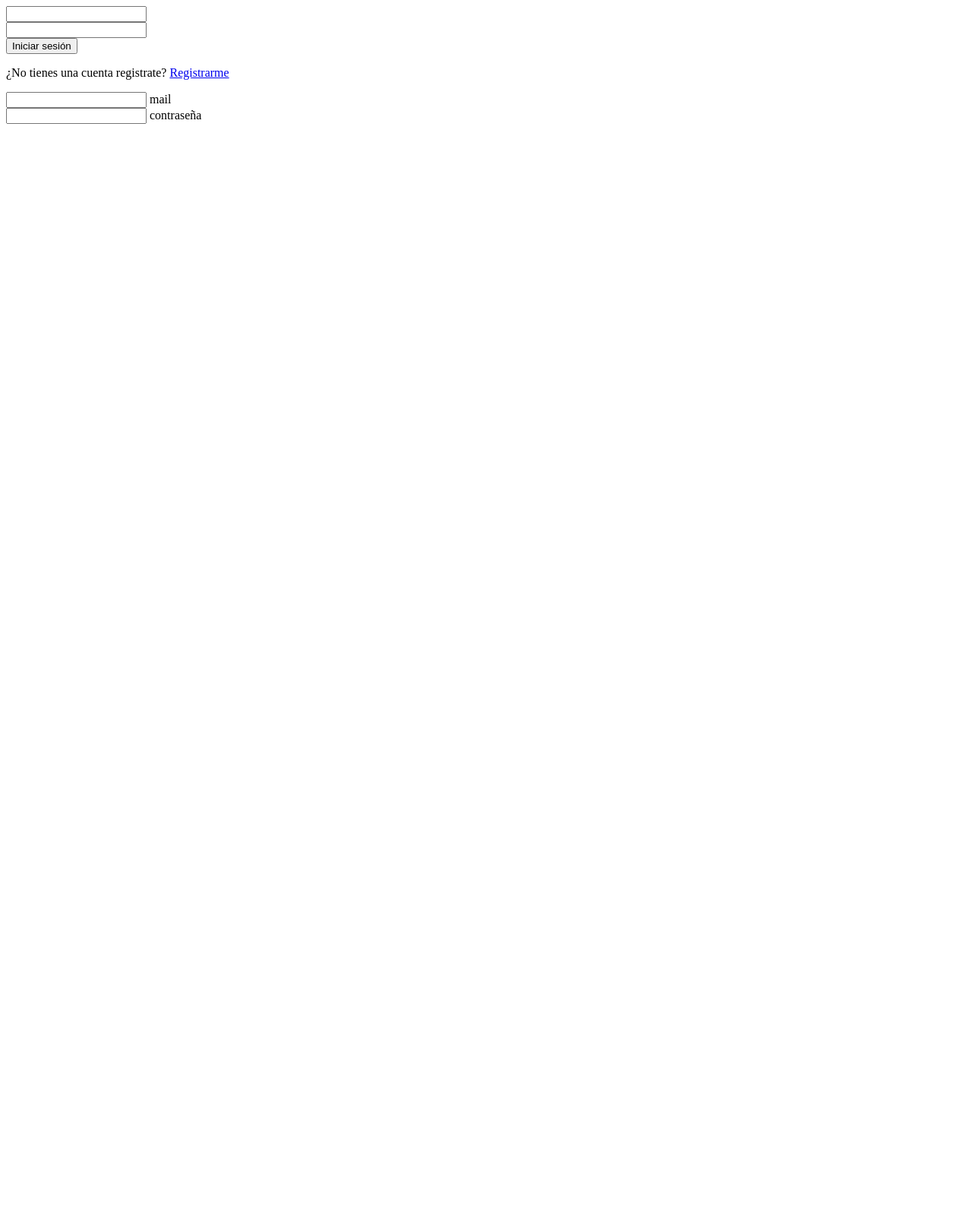
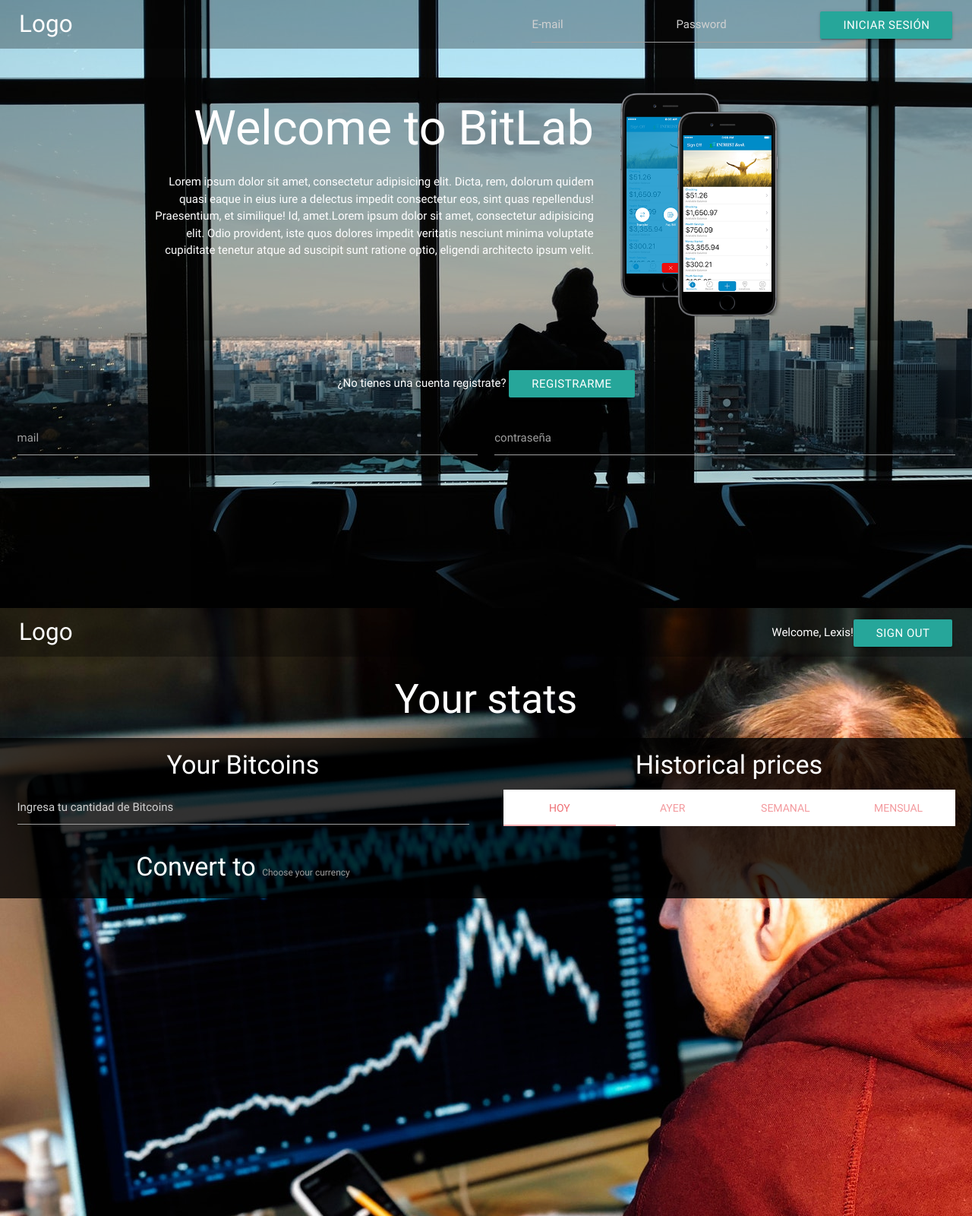
Before and after one commit to massienderella/bitlab, a website: page index.html in a window 1280 px wide. Shown: the whole page at 76% size. Before the commit the page ends 800 px from the top, so only its background shows below. Drawn offline with nearby package versions, Linux system fonts and the light colour scheme; no server answers.

Commit message:
diseño visual + contendores para información desde app.js

```diff
--- a/assets/css/main.css
+++ b/assets/css/main.css
@@ -0,0 +1,60 @@
+body, .row{
+  margin: 0;
+  padding: 0;
+}
+
+.authentication{
+  width: 100%;
+  height: 100vh;
+  background-image: url(../img/background1.jpg);
+}
+
+nav{
+  background-color: rgba(0,0,0,0.3);
+  box-shadow: none;
+}
+
+.nav-wrapper{
+  margin-right: 2%;
+}
+
+.brand-logo{
+  margin-left: 2%;
+}
+
+.description{
+  color: white;
+  background-color: rgba(0,0,0,0.3);
+  margin-top: 3%;
+}
+
+.phone-img{
+  width: 80%;
+  height: auto;
+}
+
+.register{
+  color: white;
+  background-color: rgba(0,0,0,0.3);
+  margin-top: 3%;
+}
+
+#homePage{
+  display: none;
+}
+
+.info{
+  width: 100%;
+  height: 100vh;
+  background-image: url(../img/background2.jpg);
+}
+
+.title{
+  color: white;
+}
+
+.dataInfo{
+  color: white;
+  background-color: rgba(0,0,0,0.8);
+  width: 100%;
+}
--- a/assets/js/app.js
+++ b/assets/js/app.js
@@ -1,3 +1,6 @@
+$(document).ready(function() {
+    $('select').material_select();
+});
 // Initialize Firebase
 (function () { //iife una expresion de funcion invocada inmediatamente (function)
   const config = {
@@ -92,3 +95,13 @@
   let currencyRate = data.bpi.CLP.rate;
   console.log('El valor en CLP es de $' + currencyRate)
 }
+
+//USD
+https://api.coindesk.com/v1/bpi/historical/close.json?start=2018-02-01&end=2018-02-19 (histórico mensual)
+https://api.coindesk.com/v1/bpi/historical/close.json?for=yesterday (valor día ayer)
+https://api.coindesk.com/v1/bpi/historical/close.json?start=2018-02-13&end=2018-02-20 (histórico semanal)
+
+//CLP
+https://api.coindesk.com/v1/bpi/historical/close.json?start=2018-02-01&end=2018-02-19&currency=CLP (histórico mensual clp)
+https://api.coindesk.com/v1/bpi/historical/close.json?for=yesterday&currency=CLP (día ayer clp)
+https://api.coindesk.com/v1/bpi/historical/close.json?start=2018-02-13&end=2018-02-20&currency=CLP (historico semanal clp)
--- a/index.html
+++ b/index.html
@@ -5,35 +5,49 @@
   <meta charset="UTF-8">
   <meta name="viewport" content="width=device-width, initial-scale=1.0">
   <meta http-equiv="X-UA-Compatible" content="ie=edge">
-  <title>ChatLab</title>
+  <title>BitLab</title>
+  <!-- Compiled and minified CSS -->
+  <link rel="stylesheet" href="https://cdnjs.cloudflare.com/ajax/libs/materialize/0.100.2/css/materialize.min.css">
   <script src="https://www.gstatic.com/firebasejs/4.10.0/firebase.js"></script>
   <link rel="stylesheet" href="assets/css/font-awesome.min.css">
   <link rel="stylesheet" href="assets/css/main.css">
 </head>
 
 <body>
-  <section id="authentication">
+<section class="authentication">
+  <nav>
+    <div class="nav-wrapper">
+      <a href="#" class="brand-logo">Logo</a>
+      <ul id="nav-mobile" class="right hide-on-med-and-down">
+        <li class="email"><input id="txtEmail" type="tel" class="validate white-text" placeholder="E-mail">
+        <label for="txtEmail"></label></label>
+        </li>
+        <li class="password"><input id="txtPassword" type="password" class="validate white-text" placeholder="Password">
+        <label for="txtPassword"></label></li>
+        <li><button class="btn" id="btnLogin">Iniciar sesión </button></li>
+      </ul>
+    </div>
+  </nav>
+
+<section class="description">
+  <div class="container">
     <div class="row">
-      <div class="input-field col s8  offset-s2">
-        <input id="txtEmail" type="tel" class="validate white-text">
-        <label for="txtEmail"></label>
+      <div class="col s8">
+        <h1 class="right-align">Welcome to BitLab</h1>
+        <p class="right-align">Lorem ipsum dolor sit amet, consectetur adipisicing elit. Dicta, rem, dolorum quidem quasi eaque in eius iure a delectus impedit consectetur eos, sint quas repellendus! Praesentium, et similique! Id, amet.Lorem ipsum dolor sit amet, consectetur adipisicing elit. Odio provident, iste quos dolores impedit veritatis nesciunt minima voluptate cupiditate tenetur atque ad suscipit sunt ratione optio, eligendi architecto ipsum velit.</p>
+      </div>
+      <div class="col s4">
+        <img src="assets/img/phone.png" class="phone-img" alt="">
       </div>
     </div>
-    <div class="row">
-      <div class="input-field col s8 offset-s2">
-        <input id="txtPassword" type="password" class="validate white-text">
-        <label for="txtPassword"></label>
   </div>
-    </div>
-    <div class="row">
-      <div class="col s4 l2 offset-s5 offset-l5">
-        <button class="btn" id="btnLogin">Iniciar sesión </button>
-      </div>
-    </div>
+</section>
+
+<section class="register">
 <div class="row">
   <div id="lastPart">
-        <p>¿No tienes una cuenta registrate?
-          <a href="#!" class="modal-action modal-close waves-effect waves-green btn-flat" id="btnSignUp">Registrarme</a>
+    <p class="center-align">¿No tienes una cuenta registrate?
+      <button class="btn" id="btnSignUp">Registrarme</button>
     </p>
   </div>
 </div>
@@ -52,6 +66,7 @@
     </form>
   </div>
 </section>
+</section>
 
 <section id="homePage">
     <div class="row nav">
@@ -65,6 +80,79 @@
     </div>
 </section>
 
+<section class="info">
+  <nav>
+    <div class="nav-wrapper">
+      <a href="#" class="brand-logo">Logo</a>
+      <ul id="nav-mobile" class="right hide-on-med-and-down">
+        <li class="email">Welcome, Lexis! </li>
+        <li><button class="btn btns" id="btnSalir">Sign out</button></li>
+      </ul>
+    </div>
+  </nav>
+
+<div class="information">
+  <div class="row">
+    <div class="col s12">
+      <h2 class="center-align title">Your stats</h2>
+    </div>
+  </div>
+  <div class="row dataInfo">
+    <div class="col s6">
+      <div class="row">
+        <div class="col s12">
+          <div class="yourBitcoins">
+            <h4 class="center-align">Your Bitcoins</h4>
+            <div class="input-btc">
+              <input id="btc-amount" type="number" class="btc" placeholder="Ingresa tu cantidad de Bitcoins">
+              <label for="bitcoinAmout"></label>
+            </div>
+          </div>
+        </div>
+      </div>
+      <div class="row">
+        <div class="col s12">
+          <div class="yourBitcoins">
+            <h4 class="center-align">Convert to
+            <select>
+              <option value="" disabled selected>Choose your option</option>
+              <option value="1">CLP</option>
+              <option value="2">USD</option>
+            </select>
+            <label>Choose your currency</label></h4>
+            <div class="btc-to-currency">
+              <div class="currency"></div>
+            </div>
+          </div>
+        </div>
+      </div>
+    </div>
+    <div class="col s6">
+      <div class="row">
+        <div class="col s12">
+          <h4 class="center-align">Historical prices</h4>
+        </div>
+      </div>
+      <div class="row">
+    <div class="col s12">
+      <ul class="tabs">
+        <li class="tab col s3"><a class="active" href="#test1">Hoy</a></li>
+        <li class="tab col s3"><a href="#test2">Ayer</a></li>
+        <li class="tab col s3"><a href="#test3">Semanal</a></li>
+        <li class="tab col s3"><a href="#test4">Mensual</a></li>
+      </ul>
+    </div>
+    <div id="test1" class="col s12"></div>
+    <div id="test2" class="col s12"></div>
+    <div id="test3" class="col s12"></div>
+    <div id="test4" class="col s12"></div>
+  </div>
+    </div>
+  </div>
+</div>
+
+</section>
+
 
   <script src="https://code.jquery.com/jquery-3.2.1.min.js"></script>
   <script type="text/javascript" src="assets/js/materialize.min.js"></script>
```
Also changed, not shown: assets/img/background1.jpg (added), assets/img/background2.jpg (added), assets/img/phone.png (added). Lines whose indentation alone changed are shown as unchanged.
